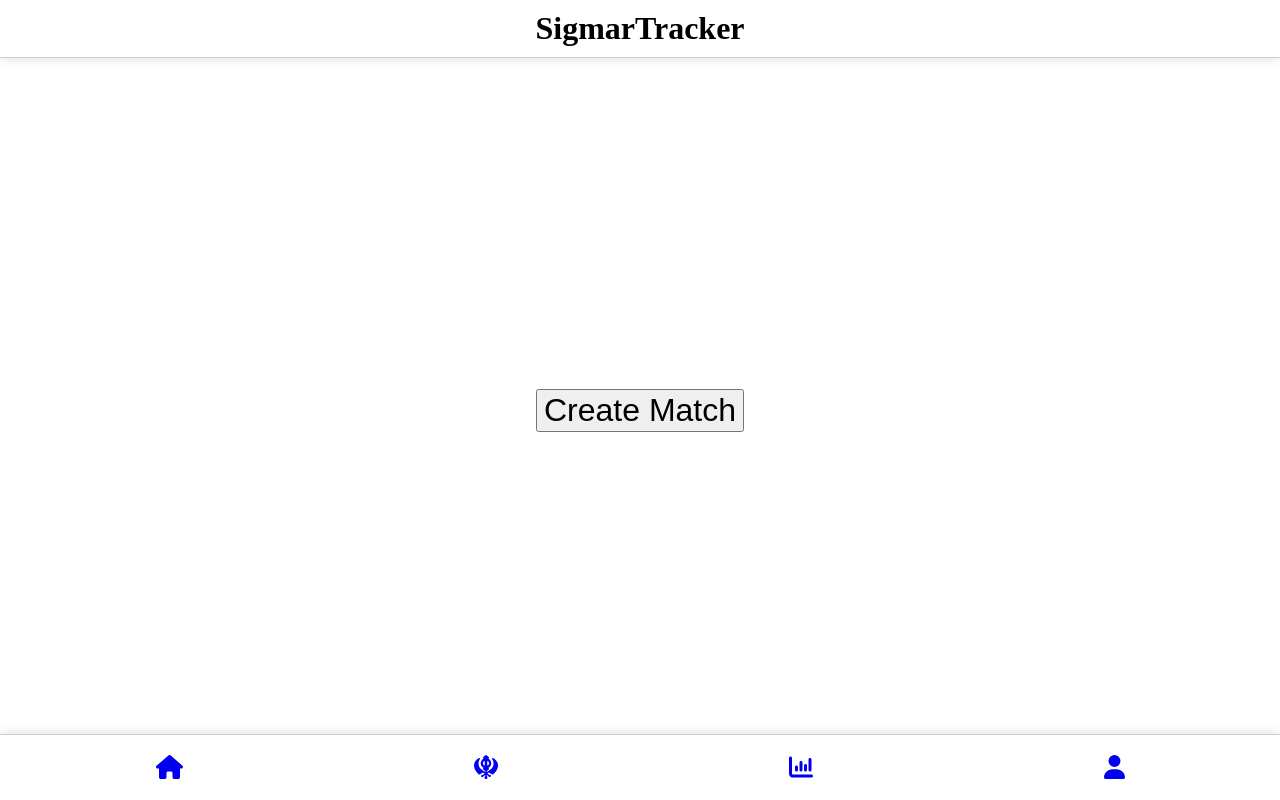
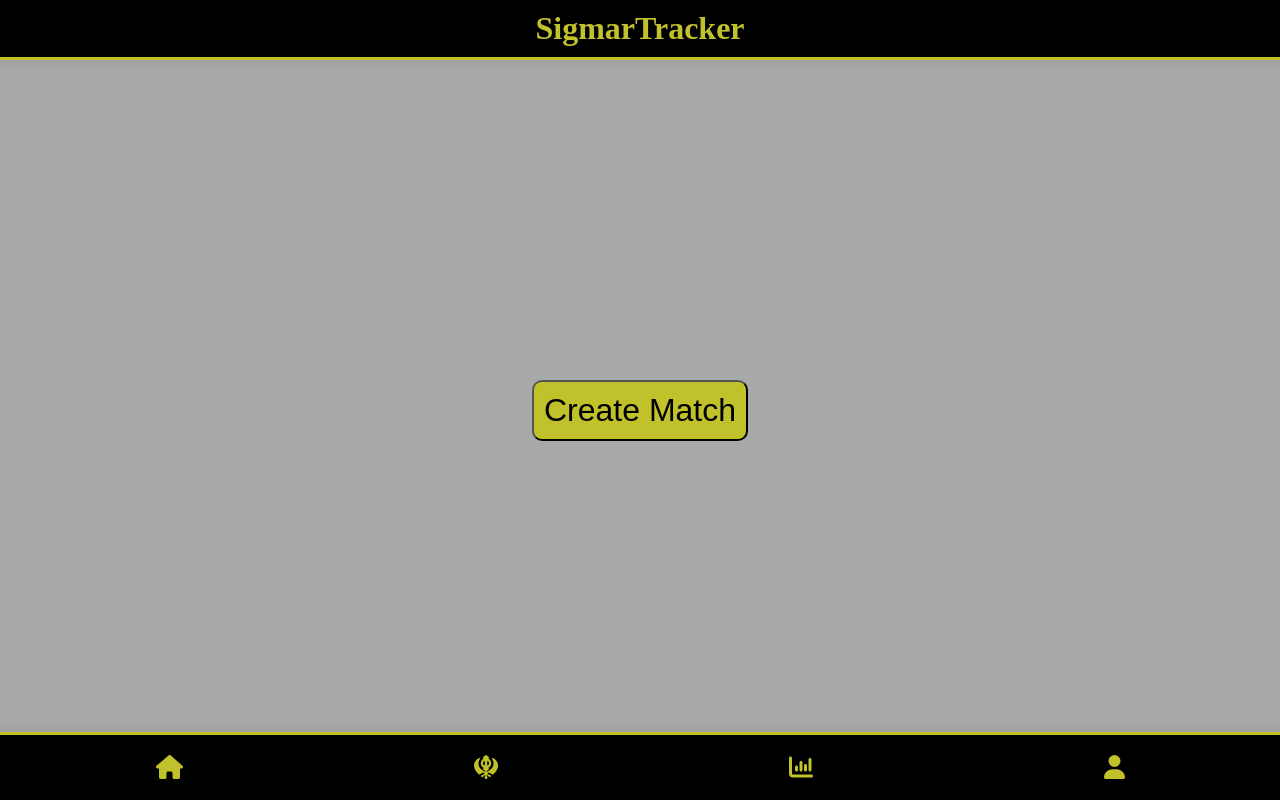
Before and after one commit to OzLievano/WarhammerTracker, a React app: page /home in a window 1280 px wide. Built offline with nearby package versions, Linux system fonts and the light colour scheme.

Commit message:
feat: added some styling

```diff
--- a/src/components/headers/headerBar.css
+++ b/src/components/headers/headerBar.css
@@ -3,8 +3,9 @@
   position: fixed;
   top: 0;
   width: 100%;
-  background-color: #fff; /* Add any background color you want */
-  border-bottom: 1px solid #ccc; /* Add a border or customize as needed */
+  background-color: black;
+  color: rgb(193, 193, 43);
+  border-bottom: 3px solid rgb(193, 193, 43); /* Add a border or customize as needed */
   padding: 10px;
   box-shadow: 0px 2px 10px rgba(0, 0, 0, 0.1); /* Optional: Add a subtle shadow */
 }
--- a/src/components/homePage/homePage.css
+++ b/src/components/homePage/homePage.css
@@ -2,6 +2,7 @@
   display: flex;
   flex-direction: column;
   align-items: center;
+  background-color: darkgray;
   justify-content: center;
   min-height: 100vh; /* Ensure the container takes at least the full height of the viewport */
 }
@@ -13,4 +14,11 @@
 
 .create-match-button {
   font-size: 2rem;
+  background-color: rgb(193, 193, 43);
+  border-radius: 10px;
+  padding: 10px;
 }
+
+.create-match-button:hover{
+  cursor: pointer;
+}
--- a/src/components/matches/MatchSummary.tsx
+++ b/src/components/matches/MatchSummary.tsx
@@ -24,7 +24,7 @@ export const MatchSummary = () => {
         <p> Total Score : X </p>
 
       </div>
-
+      <button>Edit Match Rounds</button>
       <button>Submit Match Results</button>
       <BottomNavigationBar/>
     </div>
--- a/src/components/navigationBars/navigationBar.css
+++ b/src/components/navigationBars/navigationBar.css
@@ -8,8 +8,8 @@ body {
   position: fixed;
   bottom: 0;
   width: 100%;
-  background-color: #fff; /* Add any background color you want */
-  border-top: 1px solid #ccc; /* Add a border or customize as needed */
+  background-color: black; /* Add any background color you want */
+  border-top: 3px solid rgb(193, 193, 43);; /* Add a border or customize as needed */
   padding: 10px;
   box-shadow: 0px -2px 10px rgba(0, 0, 0, 0.1); /* Optional: Add a subtle shadow */
 }
@@ -34,4 +34,5 @@ body {
 
 .bottom-nav-bar li svg {
   font-size: 24px; /* Customize the icon size as needed */
+  color: rgb(193, 193, 43);
 }
```
Also changed, not shown: src/app.css (line endings or trailing spaces).
